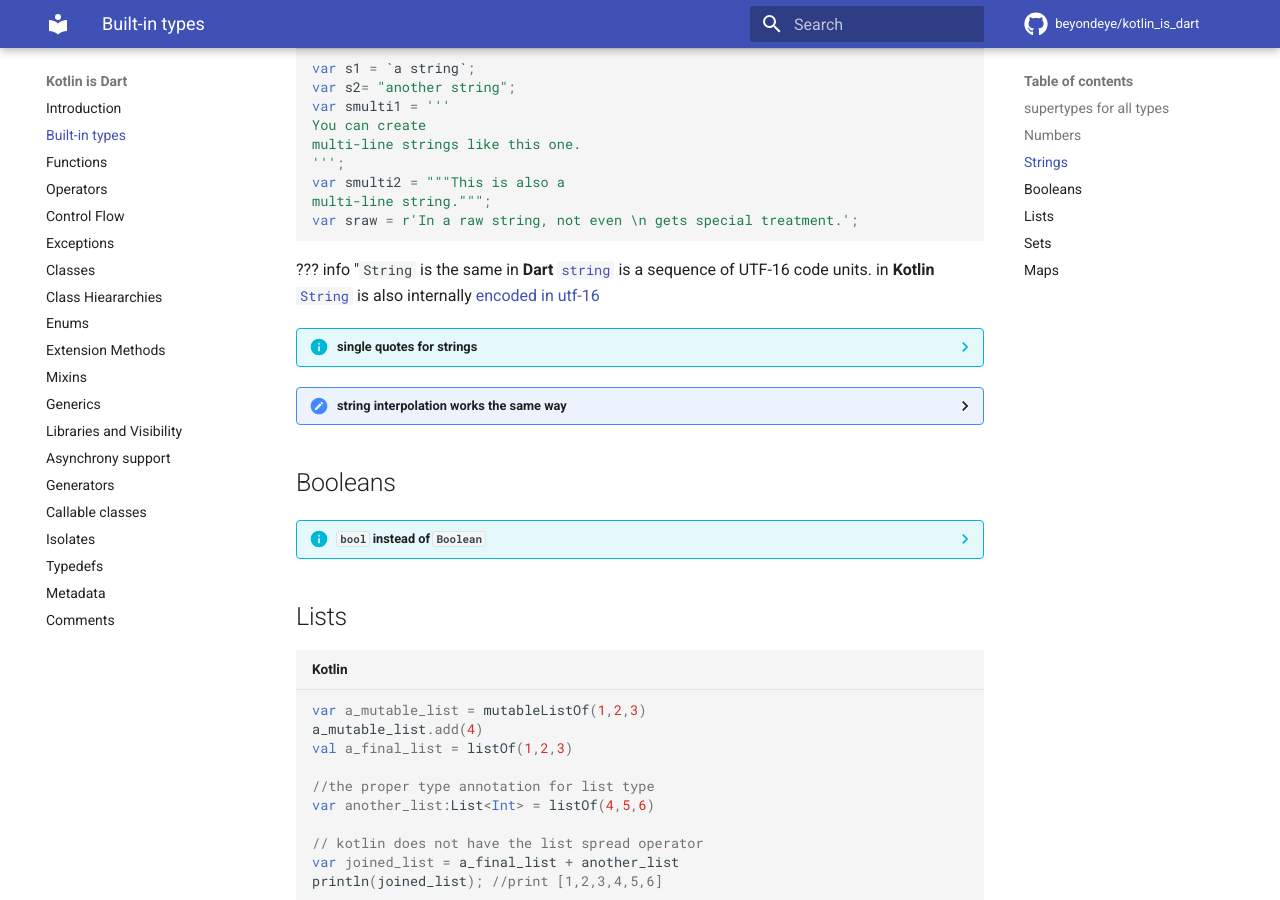
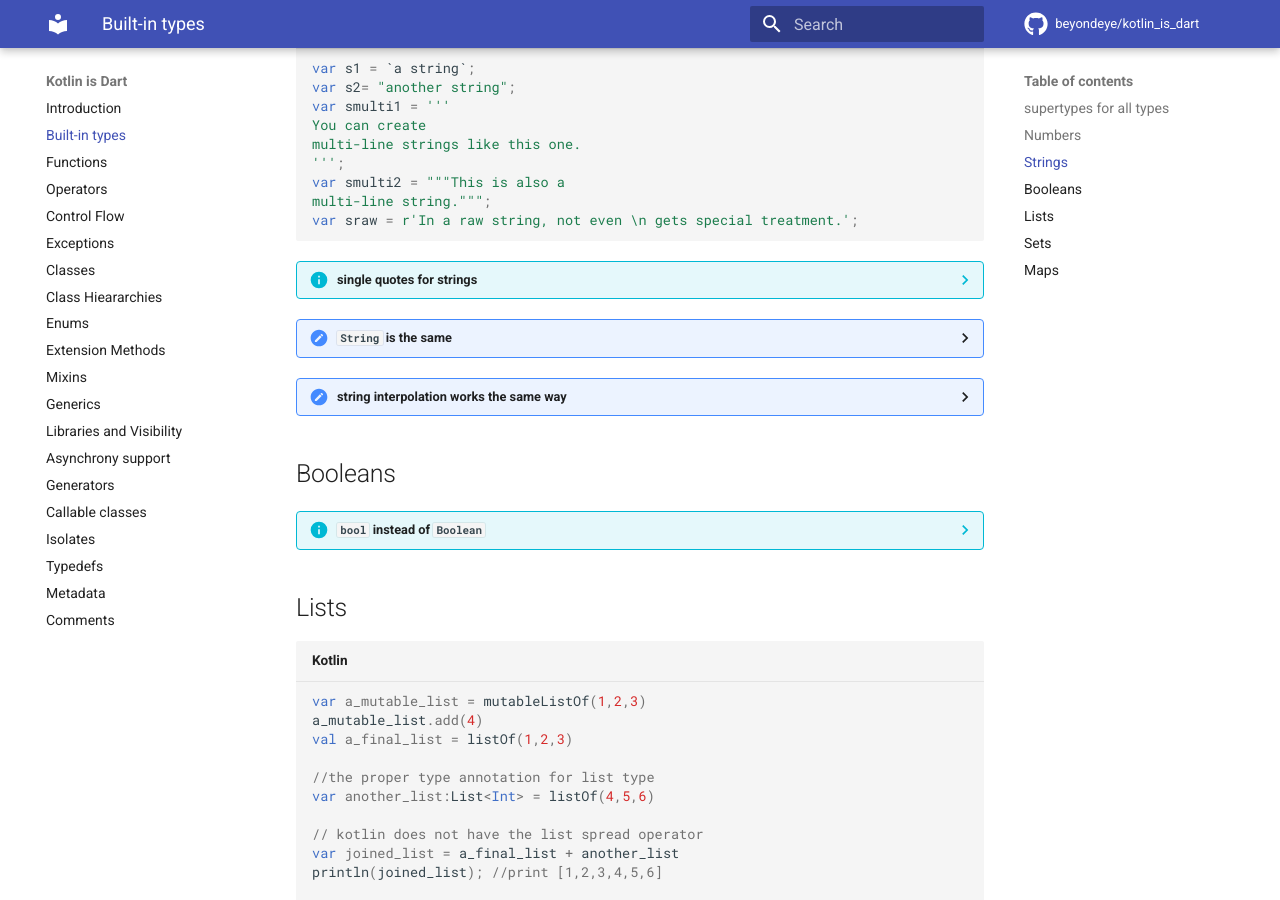
Before and after one commit to beyondeye/kotlin_is_dart, an MkDocs documentation site: the page built from docs/s02_built_in_types.md, in a window 1280 px wide and 900 px high, scrolled down 857 px. Built offline with MkDocs 1.6.1 and Material for MkDocs 9.7.7, drawn with Linux system fonts in a browser that asks for light colours; comment, search, counter and statistics services are not loaded.

Commit message:
more fixes to strings docs

````diff
--- a/docs/s02_built_in_types.md
+++ b/docs/s02_built_in_types.md
@@ -33,10 +33,10 @@
 var sraw = r'In a raw string, not even \n gets special treatment.';
 ```
 
-??? info "``String`` is the same
-    in **Dart** [``string``](https://dart.dev/guides/language/language-tour#strings) is a sequence of UTF-16 code units. in **Kotlin** [``String``](https://kotlinlang.org/docs/strings.html) is also internally [encoded in utf-16](https://github.com/JetBrains/kotlin-native/issues/1185)
 ??? info "single quotes for strings"
     **Dart** allows both single and double quotes for defining string literals. In **Kotlin** [double quotes are required](https://kotlinlang.org/docs/strings.html#string-literals) while single quotes define [character literals](https://kotlinlang.org/docs/characters.html)
+??? check "``String`` is the same"
+    in **Dart** [``String``](https://dart.dev/guides/language/language-tour#strings) is a sequence of UTF-16 code units. in **Kotlin** [``String``](https://kotlinlang.org/docs/strings.html) is also internally [encoded in utf-16](https://github.com/JetBrains/kotlin-native/issues/1185)
 ??? check "string interpolation works the same way"
     **Dart** [see docs](https://dart.dev/guides/language/language-tour#strings). **Kotlin**  [see docs](https://kotlinlang.org/docs/strings.html#string-templates)
 
````
